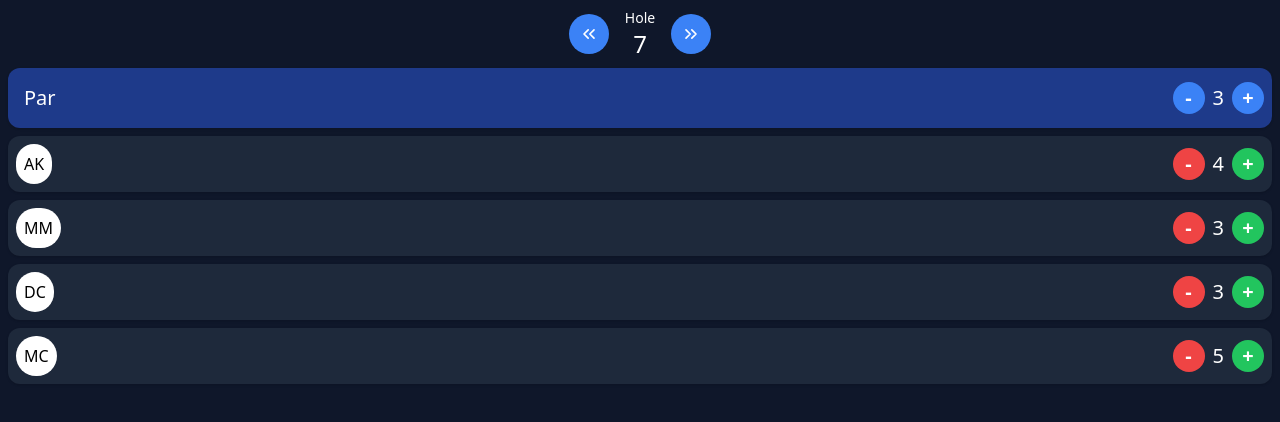
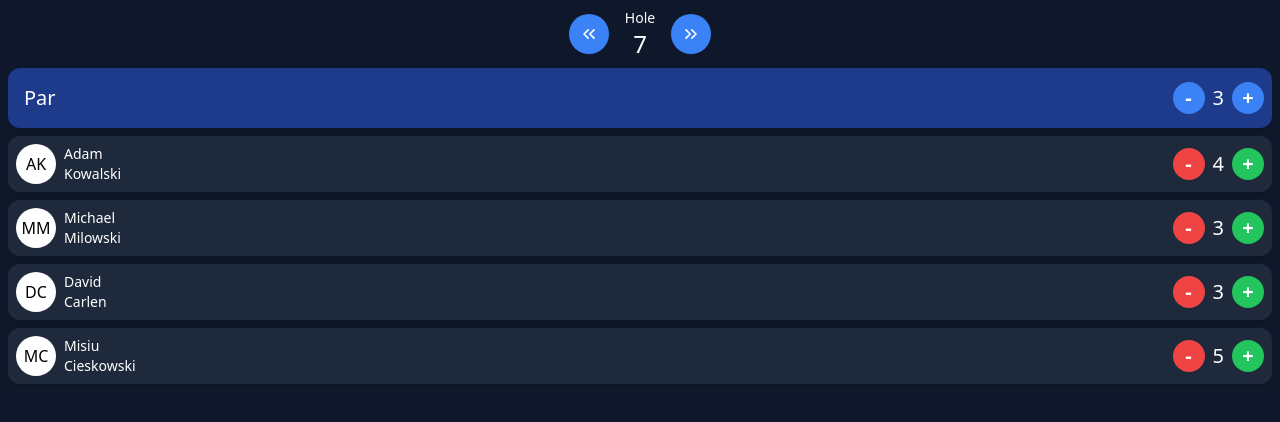
Before and after one commit to adam-r-kowalski/flight-path, a SvelteKit app: page / in a window 1280 px wide. Shown: the top 422 px of the page. Built offline with nearby package versions, Linux system fonts and the light colour scheme.

Commit message:
show full name

```diff
--- a/src/routes/+page.svelte
+++ b/src/routes/+page.svelte
@@ -1,4 +1,6 @@
 <script lang="ts">
+	import Hole from './Hole.svelte'
+	import Par from './Par.svelte'
 	import Player from './Player.svelte'
 </script>
 
@@ -7,34 +9,12 @@
 	<meta name="description" content="Your Disc Golf Companion" />
 </svelte:head>
 
-<header class="p-2 flex justify-center items-center gap-4">
-	<button class="rounded-full flex items-center justify-center bg-blue-500 w-10 h-10 text-xl font-bold cursor-pointer">
-		<svg fill="none" stroke-width="2" xmlns="http://www.w3.org/2000/svg" stroke="currentColor" stroke-linecap="round" stroke-linejoin="round" viewBox="0 0 24 24" height="1em" width="1em" style="overflow: visible;"><path d="m11 17-5-5 5-5M18 17l-5-5 5-5"></path></svg>
-	</button>
-	<div class="flex flex-col items-center">
-		<h1 class="text-sm">Hole</h1>
-		<h2 class="text-2xl">7</h2>
-	</div>
-	<button class="rounded-full flex items-center justify-center bg-blue-500 w-10 h-10 text-xl font-bold cursor-pointer">
-		<svg fill="none" stroke-width="2" xmlns="http://www.w3.org/2000/svg" stroke="currentColor" stroke-linecap="round" stroke-linejoin="round" viewBox="0 0 24 24" height="1em" width="1em" style="overflow: visible;"><path d="m13 17 5-5-5-5M6 17l5-5-5-5"></path></svg>
-	</button>
-</header>
+<Hole />
 
 <main class="flex flex-col gap-2 px-2 pb-2">
-	<section class="bg-blue-900 flex items-center justify-between p-2 rounded-xl shadow">
-		<h2 class="text-white p-2 text-xl">Par</h2>
-		<div class="flex gap-2 items-center">
-			<button class="rounded-full flex items-center justify-center bg-blue-500 w-8 h-8 text-xl font-bold cursor-pointer">
-				-
-			</button>
-			<h2 class="text-xl">3</h2>
-			<button class="rounded-full flex items-center justify-center bg-blue-500 w-8 h-8 text-xl font-bold cursor-pointer">
-				+
-			</button>
-		</div>
-	</section>
-	<Player initials="AK" score={4} />
-	<Player initials="MM" score={3} />
-	<Player initials="DC" score={3} />
-	<Player initials="MC" score={5} />
+	<Par />
+	<Player name="Adam Kowalski" score={4} />
+	<Player name="Michael Milowski" score={3} />
+	<Player name="David Carlen" score={3} />
+	<Player name="Misiu Cieskowski" score={5} />
 </main>
--- /dev/null
+++ b/src/routes/Hole.svelte
@@ -0,0 +1,12 @@
+<header class="p-2 flex justify-center items-center gap-4">
+	<button class="rounded-full flex items-center justify-center bg-blue-500 w-10 h-10 text-xl font-bold cursor-pointer">
+		<svg fill="none" stroke-width="2" xmlns="http://www.w3.org/2000/svg" stroke="currentColor" stroke-linecap="round" stroke-linejoin="round" viewBox="0 0 24 24" height="1em" width="1em" style="overflow: visible;"><path d="m11 17-5-5 5-5M18 17l-5-5 5-5"></path></svg>
+	</button>
+	<div class="flex flex-col items-center">
+		<h1 class="text-sm">Hole</h1>
+		<h2 class="text-2xl">7</h2>
+	</div>
+	<button class="rounded-full flex items-center justify-center bg-blue-500 w-10 h-10 text-xl font-bold cursor-pointer">
+		<svg fill="none" stroke-width="2" xmlns="http://www.w3.org/2000/svg" stroke="currentColor" stroke-linecap="round" stroke-linejoin="round" viewBox="0 0 24 24" height="1em" width="1em" style="overflow: visible;"><path d="m13 17 5-5-5-5M6 17l5-5-5-5"></path></svg>
+	</button>
+</header>
--- /dev/null
+++ b/src/routes/Par.svelte
@@ -0,0 +1,12 @@
+<section class="bg-blue-900 flex items-center justify-between p-2 rounded-xl shadow">
+	<h2 class="text-white p-2 text-xl">Par</h2>
+	<div class="flex gap-2 items-center">
+		<button class="rounded-full flex items-center justify-center bg-blue-500 w-8 h-8 text-xl font-bold cursor-pointer">
+			-
+		</button>
+		<h2 class="text-xl">3</h2>
+		<button class="rounded-full flex items-center justify-center bg-blue-500 w-8 h-8 text-xl font-bold cursor-pointer">
+			+
+		</button>
+	</div>
+</section>
--- a/src/routes/Player.svelte
+++ b/src/routes/Player.svelte
@@ -1,10 +1,23 @@
 <script lang="ts">
-	export let initials: string;
+	export let name: string;
 	export let score: number;
+
+	$: split = name.split(' ');
+
+	$: initials = split
+			.map((word) => word[0])
+			.join('')
+			.toUpperCase()
 </script>
 
 <section class="bg-slate-800 flex items-center justify-between p-2 rounded-xl shadow">
-	<h2 class="bg-white text-black p-2 rounded-full">{initials}</h2>
+	<div class="flex items-center gap-2">
+		<h2 class="bg-white text-black p-2 rounded-full w-10 h-10 flex items-center justify-center">{initials}</h2>
+		<div class="hidden min-[320px]:block">
+			<h4 class="text-sm">{split[0]}</h4>
+			<h4 class="text-sm">{split[1]}</h4>
+		</div>
+	</div>
 	<div class="flex gap-2 items-center">
 		<button class="rounded-full flex items-center justify-center bg-red-500 w-8 h-8 text-xl font-bold cursor-pointer">
 			-
```
